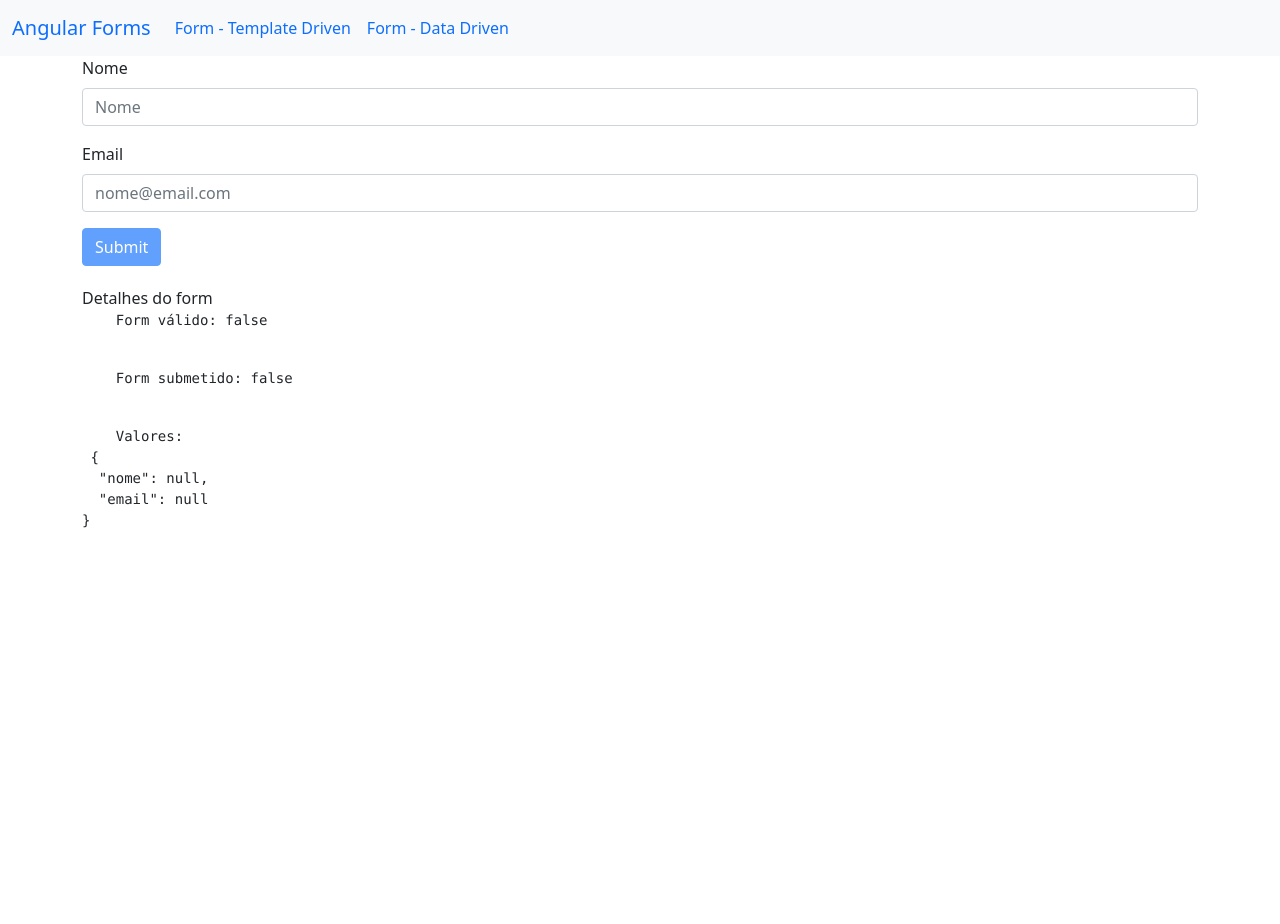
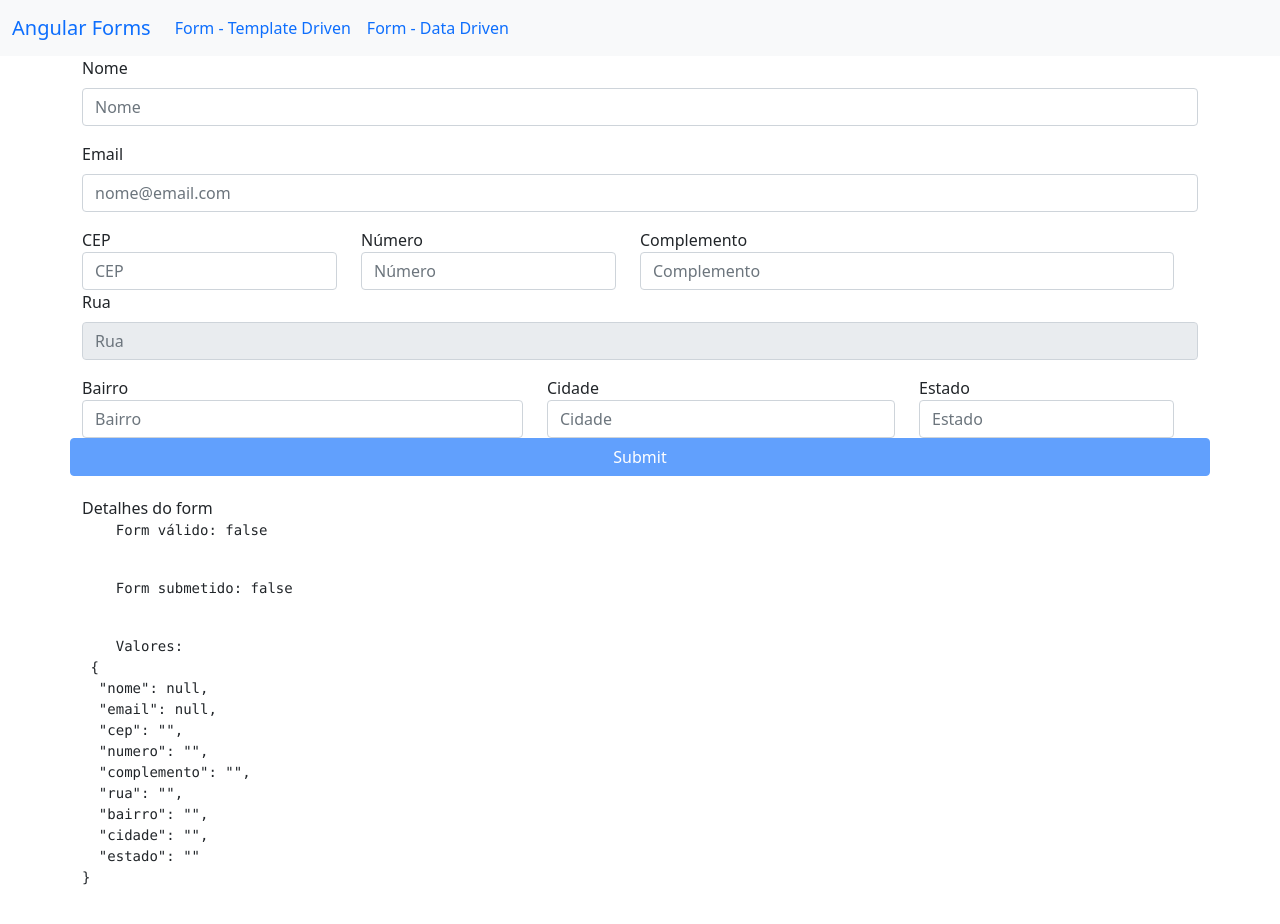
Before and after one commit to alvarogularte/angular-curso, an Angular app in the folder forms/: page /templateForm in a window 1280 px wide. Before the commit the page ends 800 px from the top, so only its background shows below. Built offline with nearby package versions, Linux system fonts and the light colour scheme.

Commit message:
new: cria conteúdo da aula Forms (template driven) Adicionando campos de endereço (form layout bootstrap)

```diff
--- a/forms/src/app/template-form/template-form.component.html
+++ b/forms/src/app/template-form/template-form.component.html
@@ -1,22 +1,91 @@
-<form #f="ngForm" (ngSubmit)="onSubmit(f)">
-  <div class="mb-3">
+<form #f="ngForm" (ngSubmit)="onSubmit(f)" class="row">
+  <div class="mb-3"
+    [class.is-invalid]="!nome.valid && nome.touched">
     <label for="nome" class="form-label">Nome</label>
     <input type="text" class="form-control" id="nome" name="nome" aria-describedby="nomeHelp" placeholder="Nome" [(ngModel)]="usuario.nome" required #nome="ngModel">
+    <div *ngIf="!nome.valid && nome.touched" class="is-invalid">Nome é obrigatório!</div>
   </div>
-  <div *ngIf="!nome.valid && nome.touched" class="is-invalid ">Nome é obrigatório!</div>
 
 <!-- Também é possível utilizar o ngModel apenas com o property binding => [ngModel] assim não irá alterar o objeto que será utilizado apenas para inicializar -->
 
-  <div class="mb-3">
+  <div class="mb-3"
+    [class.is-invalid]="!email.valid && email.touched">
     <label for="email" class="form-label">Email</label>
     <input type="email" class="form-control" id="email" name="email" aria-describedby="emailHelp" placeholder="nome@email.com" [(ngModel)]="usuario.email" required email #email="ngModel">
   </div>
-  <div *ngIf="!email.valid && email.touched" class="is-invalid ">
+  <div *ngIf="!email.valid && email.touched" class="is-invalid">
     Email é obrigatório e precisa estar no formato: nome@email.com!
   </div>
 
   <!-- Pattern RegEx para email: pattern="[a-z0-9!#$%&'*+/=?^_`{|}~-]+(?:\.[a-z0-9!#$%&'*+/=?^_`{|}~-]+)*@(?:[a-z0-9](?:[a-z0-9-]*[a-z0-9])?\.)+[a-z0-9](?:[a-z0-9-]*[a-z0-9])?" -->
 
+  <div class="row">
+    <div class="col-md-3"
+      [class.is-invalid]="!cep.valid && cep.touched">
+      <label for="cep">CEP</label>
+      <input type="text" class="form-control" id="cep" name="cep" placeholder="CEP" aria-label="CEP" ngModel required #cep="ngModel">
+      <div *ngIf="!cep.valid && cep.touched" class="is-invalid">
+        CEP é obrigatório!
+      </div>
+    </div>
+
+    <div class="col-md-3"
+      [class.is-invalid]="!numero.valid && numero.touched">
+      <label for="numero">Número</label>
+      <input type="text" class="form-control" id="numero" name="numero" placeholder="Número" aria-label="Número" ngModel required #numero="ngModel">
+      <div *ngIf="!numero.valid && numero.touched" class="is-invalid">
+        Número é obrigatório!
+      </div>
+    </div>
+
+    <div class="col-md-6"
+      [class.is-invalid]="!complemento.valid && complemento.touched">
+      <label for="complemento">Complemento</label>
+      <input type="text" class="form-control" id="complemento" name="complemento" placeholder="Complemento" aria-label="Complemento" ngModel #complemento="ngModel">
+      <div *ngIf="!complemento.valid && complemento.touched" class="is-invalid">
+        Complemento é obrigatório!
+      </div>
+    </div>
+  </div>
+
+  <div class="mb-3"
+    [class.is-invalid]="!rua.valid && rua.touched">
+    <label for="rua" class="form-label">Rua</label>
+    <input type="text" class="form-control" id="rua" name="rua" placeholder="Rua" ngModel required #rua="ngModel" readonly>
+    <div *ngIf="!rua.valid && rua.touched" class="is-invalid">
+      Rua é obrigatório!
+    </div>
+  </div>
+
+  <div class="row">
+    <div class="col-md-5"
+      [class.is-invalid]="!bairro.valid && bairro.touched">
+      <label for="bairro">Bairro</label>
+      <input type="text" class="form-control" id="bairro" name="bairro" placeholder="Bairro" aria-label="Bairro" ngModel required #bairro="ngModel">
+      <div *ngIf="!bairro.valid && bairro.touched" class="is-invalid">
+        Bairro é obrigatório!
+      </div>
+    </div>
+
+    <div class="col-md-4"
+      [class.is-invalid]="!cidade.valid && cidade.touched">
+      <label for="cidade">Cidade</label>
+      <input type="text" class="form-control" id="cidade" name="cidade" placeholder="Cidade" aria-label="Cidade" ngModel required #cidade="ngModel">
+      <div *ngIf="!cidade.valid && cidade.touched" class="is-invalid">
+        Cidade é obrigatório!
+      </div>
+    </div>
+
+    <div class="col-md-3"
+      [class.is-invalid]="!estado.valid && estado.touched">
+      <label for="estado">Estado</label>
+      <input type="text" class="form-control" id="estado" name="estado" placeholder="Estado" aria-label="Estado" ngModel #estado="ngModel">
+      <div *ngIf="!estado.valid && estado.touched" class="is-invalid">
+        Estado é obrigatório!
+      </div>
+    </div>
+  </div>
+
   <button type="submit" class="btn btn-primary" [disabled]="!f.valid">Submit</button>
 
   <app-form-debug [form]="f"></app-form-debug>
```
